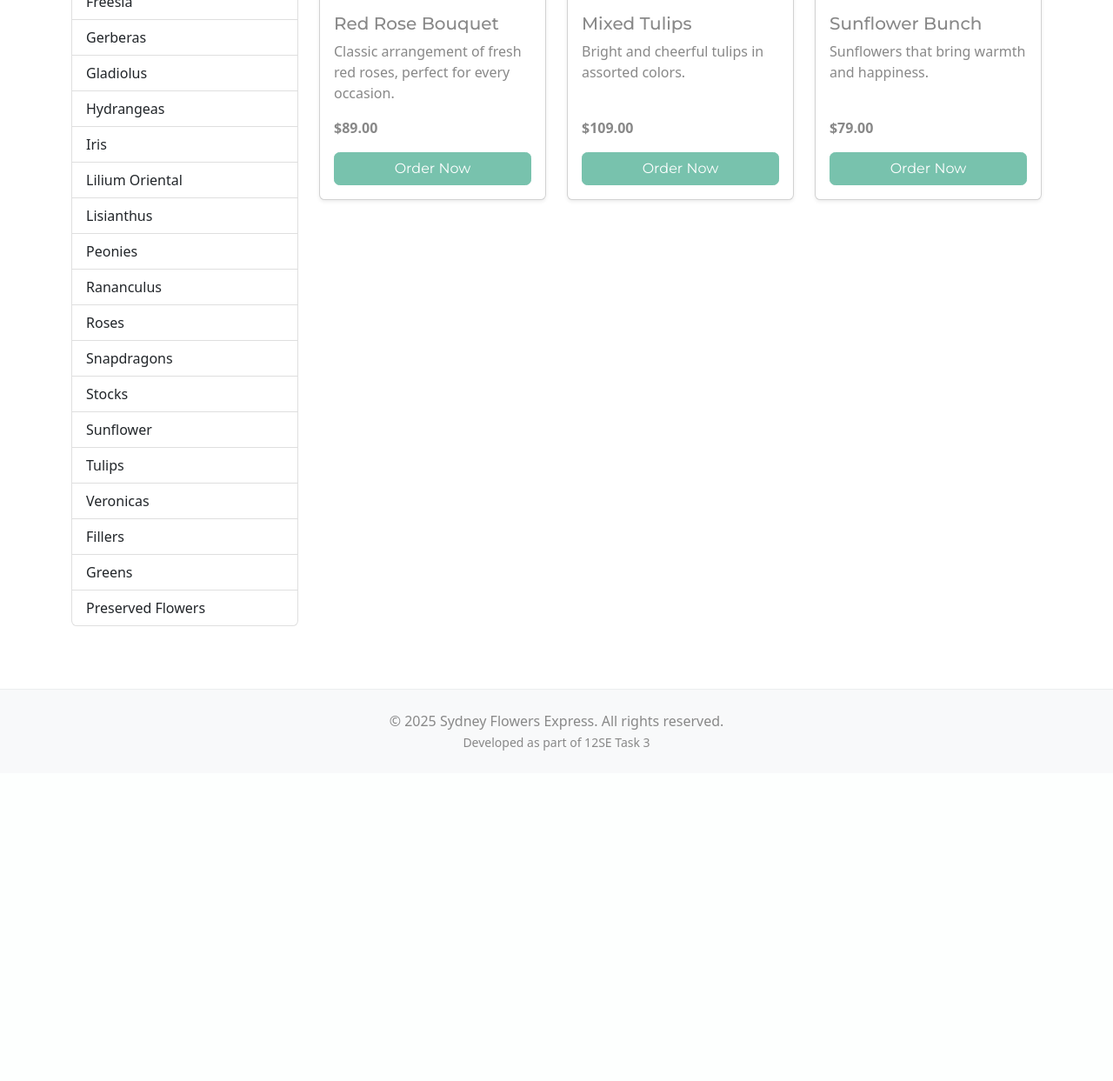
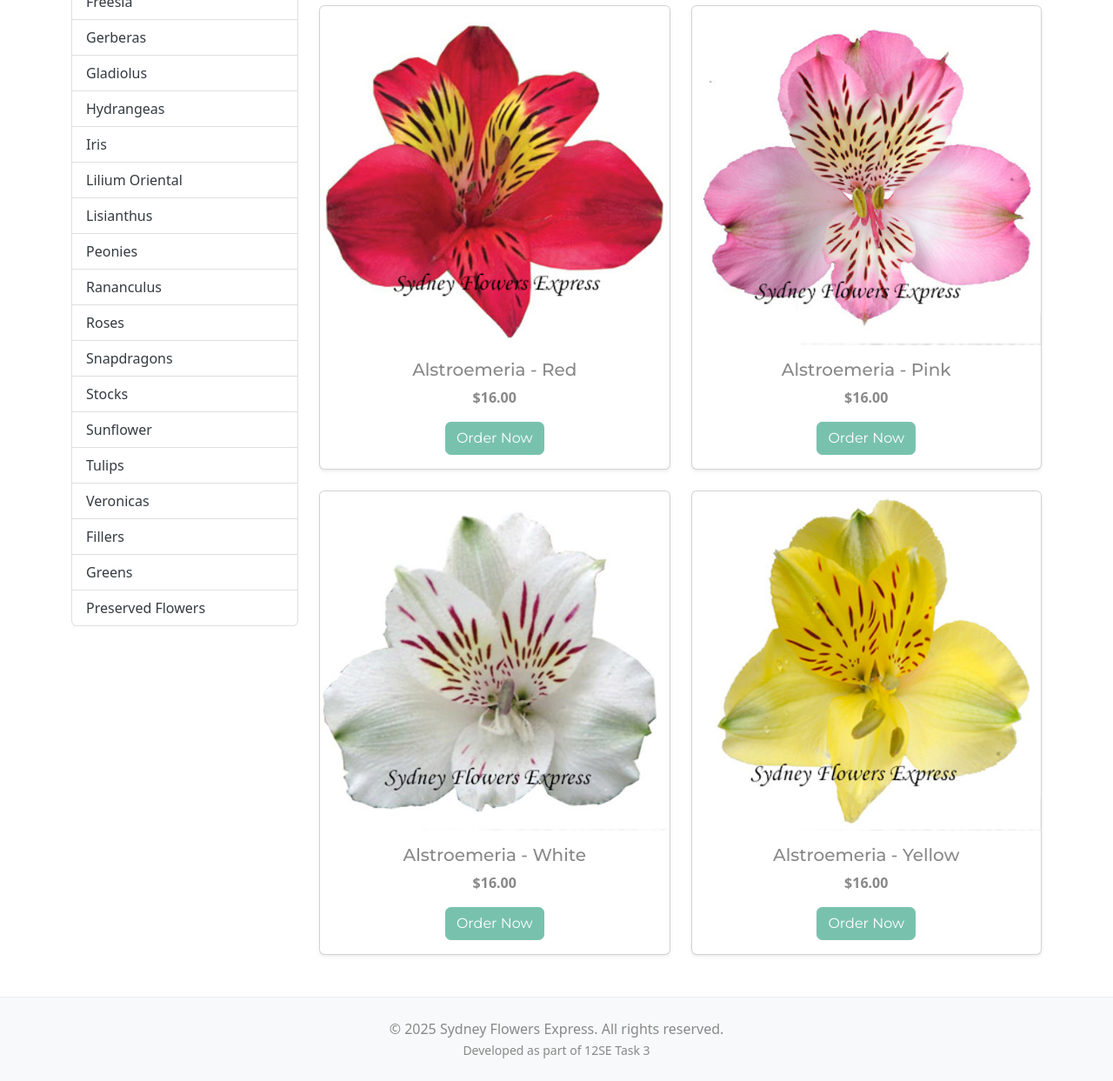
Before and after one commit to belatedbanana/sydney-flowers-express2, a Flask app: page /catalogue?flower=Alstroemerias in a window 1280 px wide. Shown: the part 453-1696 px from the top of the page at 87% size. Before the commit the page ends 1316 px from the top, so only its background shows below. Run offline with Flask 3, Linux system fonts and the light colour scheme; some libraries are stand-ins or nearby versions.

Commit message:
Refactor catalogue page to show flower details via sidebar; fix image display CSS pending

```diff
--- a/app.py
+++ b/app.py
@@ -1,4 +1,4 @@
-from flask import Flask, render_template, request, redirect, url_for, session, flash, send_from_directory
+from flask import Flask, render_template, request, redirect, url_for, session, flash, send_from_directory, make_response
 from flask_sqlalchemy import SQLAlchemy
 from werkzeug.security import generate_password_hash, check_password_hash
 
@@ -35,11 +35,35 @@ def inject_user():
 
 @app.route('/')
 def home():
-    return render_template('home.html')  # no need to pass user_name explicitly
+    return render_template('home.html')
 
 @app.route('/catalogue')
 def catalogue():
-    return render_template('catalogue.html')
+    flower = request.args.get('flower')
+    variants = []
+
+    if flower == "Alstroemerias":
+        variants = [
+            {'name': 'Alstroemeria - Red', 'price': 16.00, 'image': 'alstroemeria_red.jpg'},
+            {'name': 'Alstroemeria - Pink', 'price': 16.00, 'image': 'alstroemeria_pink.jpg'},
+            {'name': 'Alstroemeria - White', 'price': 16.00, 'image': 'alstroemeria_white.jpg'},
+            {'name': 'Alstroemeria - Yellow', 'price': 16.00, 'image': 'alstroemeria_yellow.jpg'}
+        ]
+    elif flower == "Bell Flowers":
+        variants = [
+            {'name': 'Bell Flower - Blue', 'price': 25.00, 'image': 'bell_blue.jpg'},
+            {'name': 'Bell Flower - Pink', 'price': 25.00, 'image': 'bell_pink.jpg'},
+            {'name': 'Bell Flower - White', 'price': 25.00, 'image': 'bell_white.jpg'}
+        ]
+    elif flower == "Calla Lilies":
+        variants = [
+            {'name': 'Calla Lily - Chocolate', 'price': 25.00, 'image': 'calla_chocolate.jpg'},
+            {'name': 'Calla Lily - Pink', 'price': 25.00, 'image': 'calla_pink.jpg'},
+            {'name': 'Calla Lily - White', 'price': 25.00, 'image': 'calla_white.jpg'},
+            {'name': 'Calla Lily - Yellow', 'price': 25.00, 'image': 'calla_yellow.jpg'}
+        ]
+
+    return render_template('catalogue.html', flower=flower, variants=variants)
 
 @app.route('/customise', methods=['GET', 'POST'])
 def customise():
@@ -78,7 +102,7 @@ def register():
         db.session.add(new_user)
         db.session.commit()
 
-        session['user'] = name  # Store name in session
+        session['user'] = name
         flash('Registration successful! You are now logged in.', 'success')
         return redirect(url_for('home'))
 
@@ -92,7 +116,7 @@ def login():
 
         user = User.query.filter_by(email=email).first()
         if user and user.check_password(password):
-            session['user'] = user.name  # Store name in session
+            session['user'] = user.name
             flash('Login successful!', 'success')
             return redirect(url_for('home'))
         else:
@@ -102,7 +126,7 @@ def login():
 
 @app.route('/logout')
 def logout():
-    session.clear()  # clear entire session
+    session.clear()
     flash('You have been logged out.', 'info')
     return redirect(url_for('home'))
 
@@ -114,8 +138,6 @@ def service_worker():
 def manifest():
     return send_from_directory('static', 'manifest.json')
 
-from flask import make_response
-
 @app.after_request
 def add_no_cache_headers(response):
     response.headers['Cache-Control'] = 'no-store, no-cache, must-revalidate, max-age=0'
--- a/templates/catalogue.html
+++ b/templates/catalogue.html
@@ -1,6 +1,12 @@
 {% extends "base.html" %}
 
-{% block title %}Catalogue - Sydney Flowers Express{% endblock %}
+{% block title %}
+  {% if flower %}
+    {{ flower }} - Sydney Flowers Express
+  {% else %}
+    Catalogue - Sydney Flowers Express
+  {% endif %}
+{% endblock %}
 
 {% block content %}
 <div class="row">
@@ -9,81 +15,88 @@
   <nav class="col-md-3 mb-4">
     <h5 class="mb-3">Cut Flowers</h5>
     <ul class="list-group">
-      <li class="list-group-item">Alstromerias</li>
-      <li class="list-group-item">Bell Flowers</li>
-      <li class="list-group-item">Calla Lilies</li>
-      <li class="list-group-item">Carnations</li>
-      <li class="list-group-item">Chrysanthemums</li>
-      <li class="list-group-item">Dahlias</li>
-      <li class="list-group-item">Delphiniums</li>
-      <li class="list-group-item">Freesia</li>
-      <li class="list-group-item">Gerberas</li>
-      <li class="list-group-item">Gladiolus</li>
-      <li class="list-group-item">Hydrangeas</li>
-      <li class="list-group-item">Iris</li>
-      <li class="list-group-item">Lilium Oriental</li>
-      <li class="list-group-item">Lisianthus</li>
-      <li class="list-group-item">Peonies</li>
-      <li class="list-group-item">Rananculus</li>
-      <li class="list-group-item">Roses</li>
-      <li class="list-group-item">Snapdragons</li>
-      <li class="list-group-item">Stocks</li>
-      <li class="list-group-item">Sunflower</li>
-      <li class="list-group-item">Tulips</li>
-      <li class="list-group-item">Veronicas</li>
-      <li class="list-group-item">Fillers</li>
-      <li class="list-group-item">Greens</li>
-      <li class="list-group-item">Preserved Flowers</li>
+      {% for item in [
+          "Alstroemerias", "Bell Flowers", "Calla Lilies", "Carnations",
+          "Chrysanthemums", "Dahlias", "Delphiniums", "Freesia", "Gerberas",
+          "Gladiolus", "Hydrangeas", "Iris", "Lilium Oriental", "Lisianthus",
+          "Peonies", "Rananculus", "Roses", "Snapdragons", "Stocks", "Sunflower",
+          "Tulips", "Veronicas", "Fillers", "Greens", "Preserved Flowers"
+      ] %}
+        <li class="list-group-item {% if flower == item %}active{% endif %}">
+          <a href="{{ url_for('catalogue') }}?flower={{ item | urlencode }}"
+             class="text-decoration-none {% if flower == item %}text-white{% else %}text-dark{% endif %}">
+            {{ item }}
+          </a>
+        </li>
+      {% endfor %}
     </ul>
   </nav>
 
-  <!-- Products Grid -->
+  <!-- Main Content -->
   <section class="col-md-9">
-    <h1 class="mb-4">Our Flower Catalogue</h1>
-    <p class="lead mb-5">Explore our premium selection, sourced fresh daily.</p>
+    {% if not flower %}
+      <h1 class="mb-4">Our Flower Catalogue</h1>
+      <p class="lead mb-5">Please select a flower from the sidebar to see details.</p>
 
-    <div class="row row-cols-1 row-cols-md-3 g-4">
+    {% else %}
+      <h1 class="mb-4">{{ flower }}</h1>
 
-      <div class="col">
-        <div class="card h-100 shadow-sm">
-          <img src="{{ url_for('static', filename='images/product1.jpg') }}" class="card-img-top" alt="Red Rose Bouquet">
-          <div class="card-body d-flex flex-column">
-            <h5 class="card-title">Red Rose Bouquet</h5>
-            <p class="card-text flex-grow-1">Classic arrangement of fresh red roses, perfect for every occasion.</p>
-            <p class="card-text fw-bold">$89.00</p>
-            <a href="#" class="btn btn-primary mt-auto">Order Now</a>
+      {# Flower descriptions #}
+      {% if flower == "Alstroemerias" %}
+      <p>Alstroemerias (Peruvian Lilies) are tough, rounded stems that produce beautiful orchid-like flowers carried in clusters on top of the stems. These flowers have very diverse patterns of colours and symbolise friendship and devotion.</p>
+      <ul>
+        <li><strong>Category:</strong> Cut Flowers</li>
+        <li><strong>Genus:</strong> Alstoemeria aurantiaca</li>
+        <li><strong>Common Name:</strong> Lily of the Incas, Peruvian Lily</li>
+        <li><strong>Longevity:</strong> 7–12 days, depending on care and handling</li>
+        <li><strong>Stem Length:</strong> Approx. 50cm – 70cm</li>
+        <li><strong>Availability:</strong> All Year Round</li>
+      </ul>
+
+      {% elif flower == "Calla Lilies" %}
+      <p>Calla lilies are a beautiful type of flower that have been enjoyed for centuries. They are widely used in weddings, bouquets, and cut flower arrangements. Calla Lilies are bride favourites and symbolise magnificent beauty.</p>
+      <ul>
+        <li><strong>Category:</strong> Cut Flowers</li>
+        <li><strong>Genus:</strong> Zantedeschia Areceae</li>
+        <li><strong>Common Name:</strong> Calla Lilies</li>
+        <li><strong>Longevity:</strong> 7–10 days, depending on care and handling</li>
+        <li><strong>Stem Length:</strong> Approx. 30–45cm</li>
+        <li><strong>Availability:</strong> All Year Round</li>
+      </ul>
+
+      {% elif flower == "Bell Flowers" %}
+      <p>Bell Flowers are charming blooms known for their bell-shaped blossoms and vibrant colours.</p>
+      <ul>
+        <li><strong>Category:</strong> Cut Flowers</li>
+        <li><strong>Genus:</strong> Campanula</li>
+        <li><strong>Common Name:</strong> Bell Flower</li>
+        <li><strong>Longevity:</strong> 5-10 days, depending on care</li>
+        <li><strong>Availability:</strong> Seasonal</li>
+      </ul>
+
+      {% else %}
+      <p>Description coming soon for {{ flower }}.</p>
+      {% endif %}
+
+      {# Flower variants #}
+      <div class="row row-cols-1 row-cols-md-2 g-4 mt-4">
+        {% for variant in variants %}
+          <div class="col">
+            <div class="card h-100 shadow-sm">
+              <img src="{{ url_for('static', filename='images/' + variant.image) }}" class="card-img-top" alt="{{ variant.name }}">
+              <div class="card-body text-center">
+                <h5 class="card-title">{{ variant.name }}</h5>
+                <p class="card-text fw-bold">${{ "%.2f"|format(variant.price) }}</p>
+                <a href="#" class="btn btn-primary">Order Now</a>
+              </div>
+            </div>
           </div>
-        </div>
+        {% else %}
+          <p>No variants available.</p>
+        {% endfor %}
       </div>
 
-      <div class="col">
-        <div class="card h-100 shadow-sm">
-          <img src="{{ url_for('static', filename='images/product2.jpg') }}" class="card-img-top" alt="Mixed Tulips">
-          <div class="card-body d-flex flex-column">
-            <h5 class="card-title">Mixed Tulips</h5>
-            <p class="card-text flex-grow-1">Bright and cheerful tulips in assorted colors.</p>
-            <p class="card-text fw-bold">$109.00</p>
-            <a href="#" class="btn btn-primary mt-auto">Order Now</a>
-          </div>
-        </div>
-      </div>
-
-      <div class="col">
-        <div class="card h-100 shadow-sm">
-          <img src="{{ url_for('static', filename='images/product3.jpg') }}" class="card-img-top" alt="Sunflower Bunch">
-          <div class="card-body d-flex flex-column">
-            <h5 class="card-title">Sunflower Bunch</h5>
-            <p class="card-text flex-grow-1">Sunflowers that bring warmth and happiness.</p>
-            <p class="card-text fw-bold">$79.00</p>
-            <a href="#" class="btn btn-primary mt-auto">Order Now</a>
-          </div>
-        </div>
-      </div>
-
-      <!-- Add more product cards as needed -->
-
-    </div>
+    {% endif %}
   </section>
-
 </div>
 {% endblock %}
```
Also changed, not shown: static/images/alstroemeria_pink.jpg (added), static/images/alstroemeria_red.jpg (added), static/images/alstroemeria_white.jpg (added), static/images/alstroemeria_yellow.jpg (added), static/images/bell_blue.jpg (added), static/images/bell_pink.jpg (added), static/images/bell_white.jpg (added), static/images/calla_chocolate.jpg (added), static/images/calla_pink.jpg (added), static/images/calla_white.jpg (added), static/images/calla_yellow.jpg (added).
